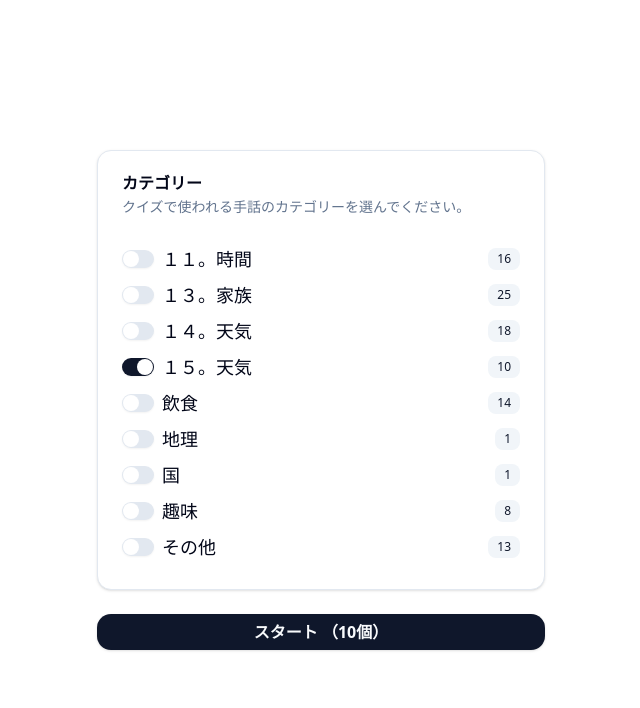
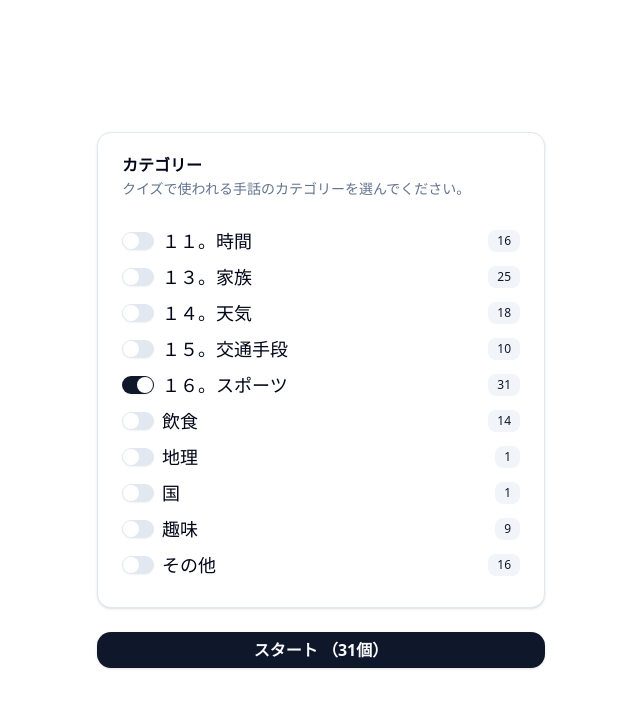
Before and after one commit to simon-macdonald/shuwawa, a React (Vite) app: page / in a window 1280 px wide. Shown: the top 708 px of the page, without its empty margins (319-959 px from the left). Built offline with nearby package versions, Linux system fonts and the light colour scheme.

Commit message:
Add sports.

```diff
--- a/src/App.tsx
+++ b/src/App.tsx
@@ -14,7 +14,7 @@ function App() {
   const [showConfetti, setShowConfetti] = useState(false);
 
   const { categories, selected, toggle, totalSelectedSigns } = useCategories([
-    "transportation",
+    "sports",
   ]);
 
   const { startQuiz, currentVideo, next, index, total, status } = useQuiz();
--- a/src/quiz/allCategories.ts
+++ b/src/quiz/allCategories.ts
@@ -2,6 +2,7 @@ import { quizData as time } from "./time";
 import { quizData as family } from "./family";
 import { quizData as weather } from "./weather";
 import { quizData as transportation } from "./transportation";
+import { quizData as sports } from "./sports";
 import { quizData as foodAndDrink } from "./foodAndDrink";
 import { quizData as geography } from "./geography";
 import { quizData as countries } from "./countries";
@@ -20,7 +21,8 @@ export const allCategories: Category[] = [
   { id: "time", label: "１１。時間", signs: time, count: time.length },
   { id: "family", label: "１３。家族", signs: family, count: family.length },
   { id: "weather", label: "１４。天気", signs: weather, count: weather.length },
-  { id: "transportation", label: "１５。天気", signs: transportation, count: transportation.length },
+  { id: "transportation", label: "１５。交通手段", signs: transportation, count: transportation.length },
+  { id: "sports", label: "１６。スポーツ", signs: sports, count: sports.length },
   {
     id: "foodAndDrink",
     label: "飲食",
--- a/src/quiz/hobbies.ts
+++ b/src/quiz/hobbies.ts
@@ -19,6 +19,10 @@ export const quizData: QuizItem[] = [
     youtubeId: "ZCZBNiaJgHo",
   },
   {
+    vocab: "釣り",
+    youtubeId: "MM0W3K0VCLA",
+  },
+  {
     vocab: "旅行",
     youtubeId: "M5xr5WVve80",
     start: 4,
--- a/src/quiz/misc.ts
+++ b/src/quiz/misc.ts
@@ -61,4 +61,18 @@ export const quizData: QuizItem[] = [
     vocab: "だけ",
     youtubeId: "aRwzAD-rgM8",
   },
+  {
+    vocab: "どちら",
+    youtubeId: "Hz7VimhWFhs",
+  },
+  {
+    vocab: "もちろん",
+    youtubeId: "KPjzW85Op5o",
+  },
+  {
+    vocab: "やる",
+    youtubeId: "PRYsK1uLc_o",
+    start: 8,
+    hideBottom: true,
+  },
 ];
--- /dev/null
+++ b/src/quiz/sports.ts
@@ -0,0 +1,134 @@
+import type { QuizItem } from "./quizItem"
+
+export const quizData: QuizItem[] = [
+  {
+    vocab: "スポーツ",
+    youtubeId: "orHV6Bg_WPo",
+    end: 3,
+  },
+  {
+    vocab: "得意",
+    youtubeId: "lmbYCB1CqXw",
+  },
+  {
+    vocab: "苦手",
+    youtubeId: "Bk6dgUUwHKA",
+    start: 9,
+  },
+  {
+    vocab: "野球",
+    youtubeId: "DJGIUvKD99w",
+  },
+  {
+    vocab: "卓球",
+    youtubeId: "edOWWFibnPU",
+  },
+  {
+    vocab: "サッカー",
+    youtubeId: "wYWmnzFnbgg",
+  },
+  {
+    vocab: "ゴルフ",
+    youtubeId: "8P8_231o47w",
+  },
+  {
+    vocab: "バスケ",
+    youtubeId: "Q02wSMAZoaY",
+  },
+  {
+    vocab: "ソフトボール",
+    youtubeId: "NxXTbgg6k6s",
+  },
+  {
+    vocab: "バレー",
+    youtubeId: "V_s5v-SJH1c",
+    start: 9,
+  },
+  {
+    vocab: "バドミントン",
+    youtubeId: "NDRmNoOZ7lk",
+  },
+  {
+    vocab: "テニス",
+    youtubeId: "WMOiUKX2qFs",
+  },
+  {
+    vocab: "空手",
+    youtubeId: "aO6YLEZ4K8c",
+  },
+  {
+    vocab: "ボクシング",
+    youtubeId: "HVrO4emgkgs",
+  },
+  {
+    vocab: "ボウリング",
+    youtubeId: "7T-Xsr-7X6E",
+  },
+  {
+    vocab: "柔道",
+    youtubeId: "-xib23ecDP4",
+  },
+  {
+    vocab: "水泳",
+    youtubeId: "IBFPiCXT1YE",
+  },
+  {
+    vocab: "スキー",
+    youtubeId: "18Pk-Xu2l6c",
+  },
+  {
+    vocab: "スノボ",
+    youtubeId: "fJyZkoGznfE",
+  },
+  {
+    vocab: "トライアスロン",
+    youtubeId: "fJyZkoGznfE",
+  },
+  {
+    vocab: "オリエンテーリング",
+    youtubeId: "yLefqKodWuQ",
+  },
+  {
+    vocab: "剣道",
+    youtubeId: "WxhHCXa6FSs",
+  },
+  {
+    vocab: "レスリング",
+    youtubeId: "Yh-MOXPMnq0",
+  },
+  {
+    vocab: "大谷",
+    youtubeId: "blp8aKPJBHo",
+  },
+  {
+    vocab: "縄跳び",
+    youtubeId: "MkjGFeQnVK0",
+    start: 9,
+  },
+  {
+    vocab: "スケート",
+    youtubeId: "MkjGFeQnVK0",
+    start: 9,
+  },
+  {
+    vocab: "パラリンピック",
+    youtubeId: "SReoM3zsjmo",
+    start: 9,
+  },
+  {
+    vocab: "陸上競技",
+    youtubeId: "7c-CpMhjkOg",
+  },
+  {
+    vocab: "オリンピック",
+    youtubeId: "NLMnQ3wzx3M",
+  },
+  {
+    vocab: "金",
+    youtubeId: "mobZkck8FCM",
+  },
+  {
+    vocab: "銀",
+    youtubeId: "9ottLqQvJHk",
+  },
+];
```
